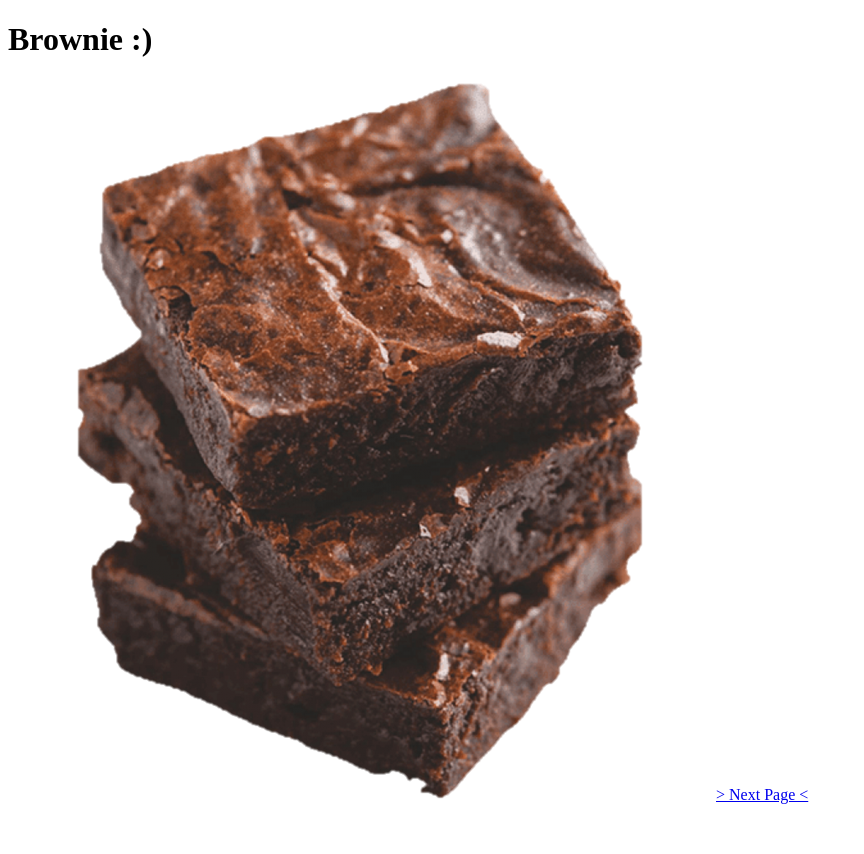
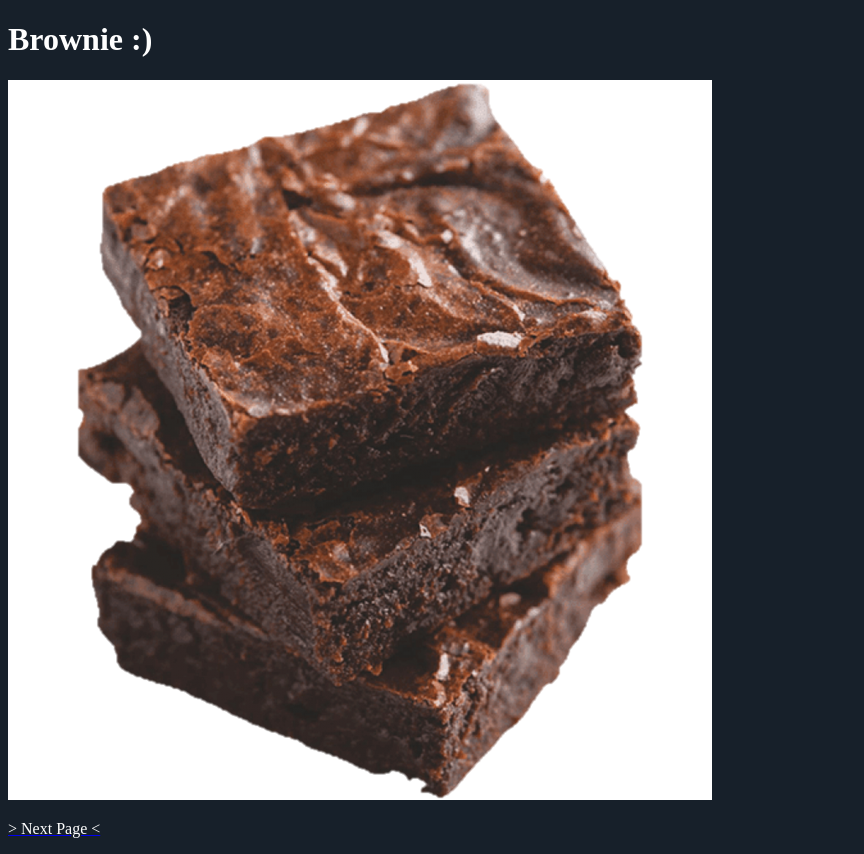
Before and after one commit to brunofdaniel/Test1, a plain HTML site: page index.html in a window 1280 px wide. Shown: the whole page, without its empty margins (0-864 px from the left). Before the commit the page ends 812 px from the top, so only its background shows below. Drawn offline with Linux system fonts and the light colour scheme.

```diff
--- a/index.html
+++ b/index.html
@@ -5,11 +5,13 @@
 </head>
 <body>
 
-	<h1>Brownie :)</h1>
+	<body style="background-color:#17202A;">
+
+	<h1 style="color:white">Brownie :)</h1>
 
 	<img src="brownie.png">
 
-	<a href="pagina2.html"> > Next Page <</a>
+	<a href="pagina2.html"><p style="color:white">> Next Page <</p></a>
 
 </body>
 </html>
```
Also changed, not shown: test1.html (deleted, +0 -17 lines).
